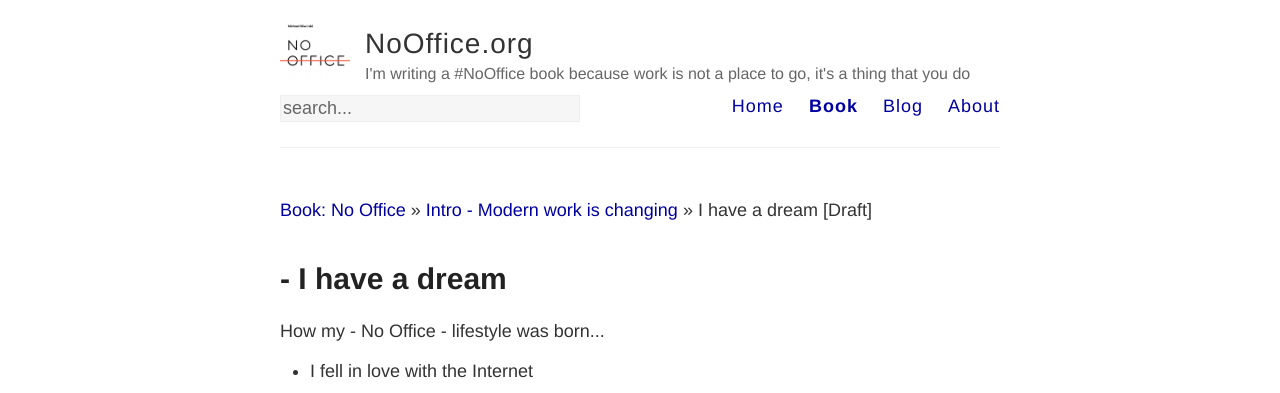
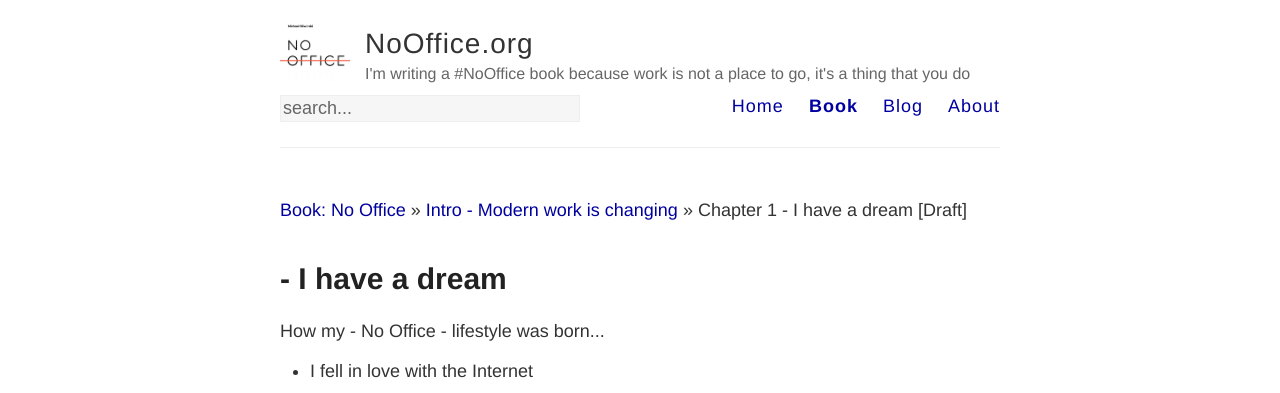
Before and after one commit to Nozbe/NoOffice.org, a Jekyll site: the page built from _book/dream.md, in a window 1280 px wide. Shown: the top 393 px of the page. Built offline with Jekyll 4.4.1, drawn with Linux system fonts in a browser that asks for light colours; some of the changed lines change nothing that is shown.

Commit message:
more TOC fixes

```diff
--- a/_includes/book.html
+++ b/_includes/book.html
@@ -43,7 +43,7 @@ We're creating arrays for slugs, titles and subtitles based on the contents of t
       {% endif %}
     {% endfor %}
     {% if next %}{% assign next_url = entry.url %}{% assign next_title = chapter_title %}{% assign next_chname = entry.chname %}{% assign next = false %}{% assign next_got = true %}{% endif %}
-    {% if entry.url == page.slug %}&#187; {{ chapter_title }} {% if entry.status == "draft" %} {{ site.data.book.draft }}{% endif %}
+    {% if entry.url == page.slug %}&#187; {{ chapter_chname }} - {{ chapter_title }} {% if entry.status == "draft" %} {{ site.data.book.draft }}{% endif %}
       {% assign next = true %}
     {% endif %}
   {% endfor %}
--- a/_layouts/book.html
+++ b/_layouts/book.html
@@ -5,7 +5,7 @@ layout: default
 {% include book.html %}
 
 <article class="page">
-<h1>{{ chapter_chname}} - {{ page.title }}</h1>
+<h1>{{ chapter_chname }} - {{ page.title }}</h1>
 
 <div class="entry">
 {{ page.subtitle }}
```
